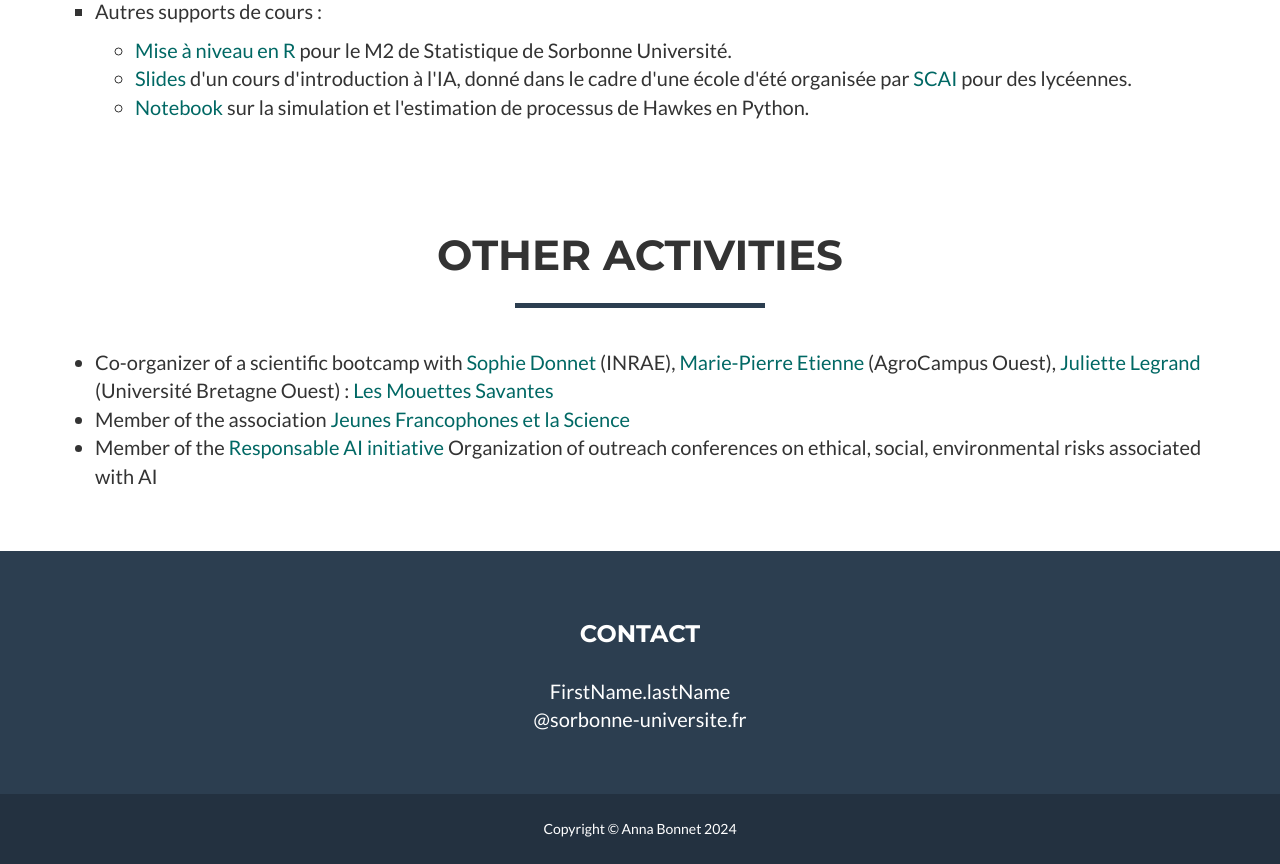
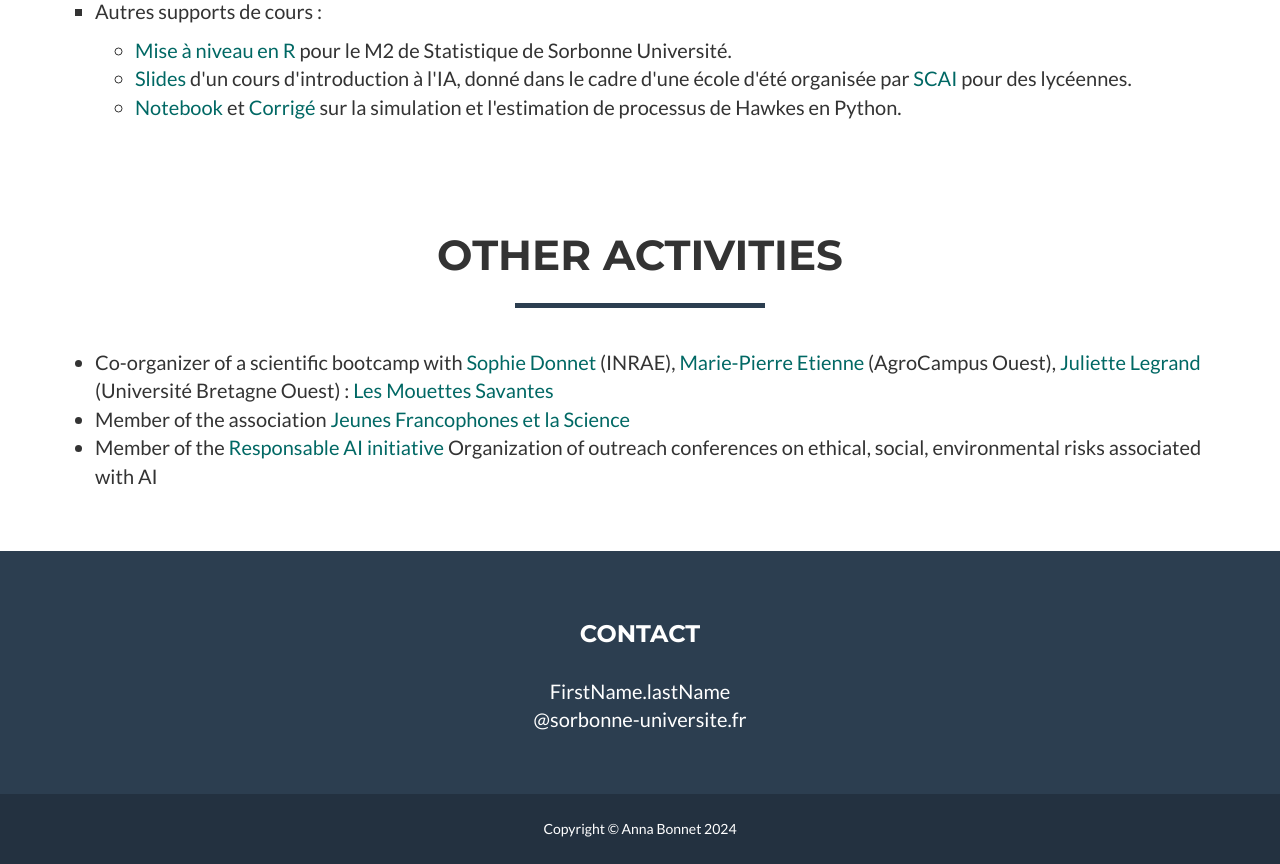
Before and after one commit to AnnaBonnet/AnnaBonnet.github.io, a website: page index.html in a window 1280 px wide. Shown: the part 3040-3904 px from the top of the page. Drawn offline with nearby package versions, Linux system fonts and the light colour scheme.

Commit message:
corrigé notebook

```diff
--- a/index.html
+++ b/index.html
@@ -215,7 +215,7 @@
                 <ul>
                     <li>  <a href="https://github.com/AnnaBonnet/M2_Stats_MiseANiveau"> Mise à niveau en R</a> pour le M2 de Statistique de Sorbonne Université.</li>
                       <li>  <a href="https://AnnaBonnet.github.io/files/Intro_IA_SCAI_AB.pdf"> Slides </a> d'un cours d'introduction à l'IA, donné dans le cadre d'une école d'été organisée par <a href="https://scai.sorbonne-universite.fr/"> SCAI </a> pour des lycéennes.</li>
-                      <li>  <a href="https://AnnaBonnet.github.io/files/notebook_etudiants.ipynb"> Notebook </a> sur la simulation et l'estimation de processus de Hawkes en Python.</li>
+                      <li>  <a href="https://AnnaBonnet.github.io/files/notebook_etudiants.ipynb"> Notebook </a> et <a href="https://AnnaBonnet.github.io/files/TP_complet.ipynb">  Corrigé </a>  sur la simulation et l'estimation de processus de Hawkes en Python.</li>
                    </ul>
                   </ul>
             </div>
```
Also changed, not shown: 1 other file.
